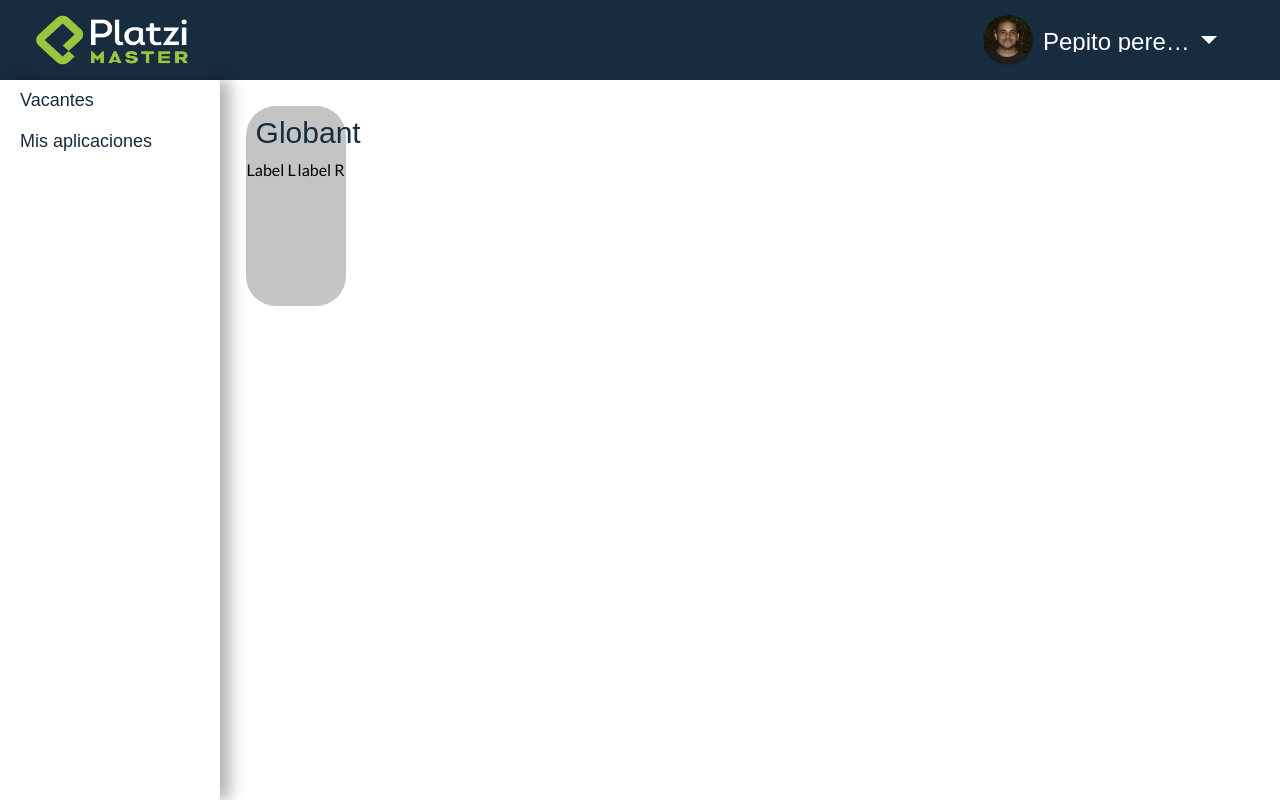
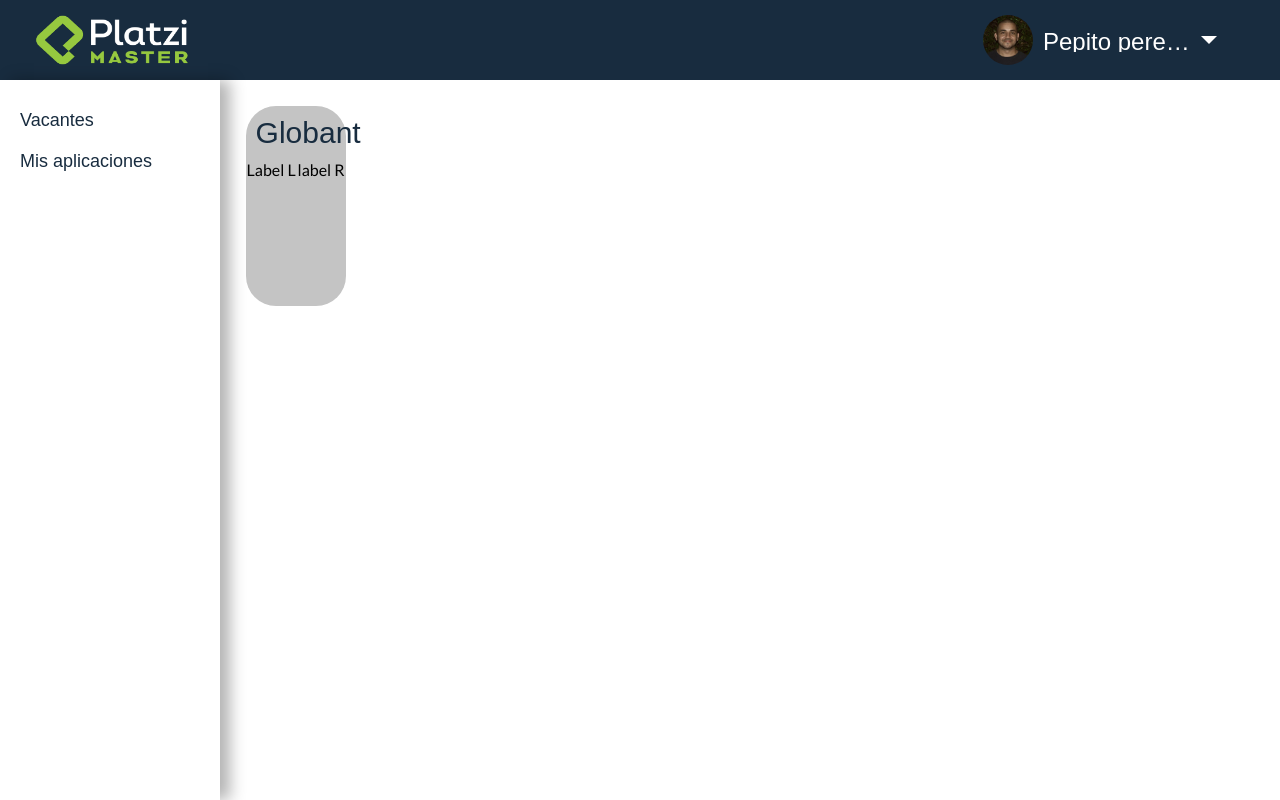
Before and after one commit to Seveen-Team/frontend, a React app: page / in a window 1280 px wide. Built offline with nearby package versions, Linux system fonts and the light colour scheme.

Commit message:
[FIX] functionality sidebar

```diff
--- a/src/components/Header/styles.js
+++ b/src/components/Header/styles.js
@@ -6,7 +6,7 @@
   position: absolute;
   top: 0;
   left: 0;
-  z-index: 0;
+  z-index: 1;
   box-sizing: border-box;
   width: 100%;
   height: 80px;
@@ -43,10 +43,11 @@
   background-color: transparent;
   border-radius: 30px;
   padding: 5px 15px 5px 5px;
+  cursor: pointer;
   &:hover{
     background-color: ${props => props.theme.hover};
   }
-  @media screen and (max-width: 578px) and (orientation: portrait) {
+  @media screen and (max-width: 578px) {
     display: none;
   }
 `;
@@ -87,6 +88,7 @@
   justify-content: center;
   align-items: center;
   outline: none;
+  cursor: pointer;
   &:hover, :focus {
     background-color: ${props => props.theme.hover};
   }
--- a/src/components/Sidebar/index.js
+++ b/src/components/Sidebar/index.js
@@ -1,15 +1,25 @@
 import React from 'react';
-import { WrapperSidebar, Anchor, Text } from './styles';
+import { WrapperSidebar, Anchor, Text, CloseButton, ListContent } from './styles';
 
-const Sidebar = () => {
+const Sidebar = ({ open, action }) => {
+
+  const handleClose = () => {
+    action('false');
+  }
+
   return (
-    <WrapperSidebar>
+    <WrapperSidebar state={open}>
+      <CloseButton type='button' onClick={handleClose}>
+        X
+      </CloseButton>
+      <ListContent>
         <Anchor to="/">
           <Text>Vacantes</Text>
         </Anchor>
         <Anchor to="/test">
           <Text>Mis aplicaciones</Text>
         </Anchor>
+      </ListContent>
     </WrapperSidebar>
   );
 }
--- a/src/components/Sidebar/styles.js
+++ b/src/components/Sidebar/styles.js
@@ -1,18 +1,36 @@
-import styled from 'styled-components';
+import styled, { css } from 'styled-components';
 import { Link } from 'react-router-dom';
+import { intoScreen, outScreen } from '../../styles/animation';
 
 const WrapperSidebar = styled.div`
   position: absolute;
   bottom: 0;
   left: 0;
+  z-index: 2;
   height: calc(100vh - 80px);
   box-shadow: 10px 0px 15px rgba(0,0,0,0.3);
   width: 220px;
-  display: flex;
-  flex-direction: column;
+  padding-top: 20px;
+  background-color: ${props =>props.theme.white} !important;
+  @media screen and (max-width: 578px) {
+    top: 0;
+    height: 100vh;
+    width: 100%;
+    z-index: 2;
+    ${props => props.state === '' && css`
+      margin-left: -100%;
+    `}
+    ${props => props.state === 'true' && css`
+      ${intoScreen()};
+    `};
+    ${props => props.state === 'false' && css`
+      ${outScreen()};
+    `};
+  }
 `;
 
 const Anchor = styled(Link)`
+  width: 100%;
   text-decoration: none;
   padding: 10px;
 
@@ -30,4 +48,30 @@
   margin-left: 10px;
 `;
 
-export { WrapperSidebar, Anchor, Text };
+const CloseButton = styled.button`
+  position: absolute;
+  top: 12.5px;
+  right: 15px;
+  padding: 7.5px 12.5px;
+  border: none;
+  outline: none;
+  background-color: #ddd;
+  border-radius: 50%;
+  color: '#ddd';
+
+  @media screen and (min-width: 578px) {
+    display: none;
+  }
+`;
+
+const ListContent = styled.section`
+  width: 100%;
+  display: flex;
+  flex-direction: column;
+  justify-content: center;
+  @media screen and (max-width: 578px) {
+    margin-top: 30px;
+  }
+`;
+
+export { WrapperSidebar, Anchor, Text, CloseButton, ListContent };
--- a/src/containers/Layout/index.js
+++ b/src/containers/Layout/index.js
@@ -4,7 +4,7 @@
 import { ContentChild } from './style';
 
 const styles = ({ children }) => {
-  const [action, setAction] = useState(false);
+  const [action, setAction] = useState('');
 
   return (
     <>
--- a/src/containers/Layout/style.js
+++ b/src/containers/Layout/style.js
@@ -7,4 +7,8 @@
   width: calc(100% - 220px);
   height: calc(100vh - 80px);
   padding: 2%;
+  @media screen and (max-width: 578px) and (orientation: portrait) {
+    width: 100%;
+    height: calc(100vh - 80px);
+  }
 `;
--- a/src/routes/App.js
+++ b/src/routes/App.js
@@ -1,7 +1,6 @@
 import React from 'react';
 import { BrowserRouter, Switch, Route } from 'react-router-dom';
 import Layout from '../containers/Layout';
-import Header from '../components/Header';
 import TrelloCard from '../components/TrelloCard';
 
 const App = () => {
--- /dev/null
+++ b/src/styles/animation.js
@@ -0,0 +1,44 @@
+import { css, keyframes } from 'styled-components';
+
+
+
+export const intoFrames = keyframes`
+  from {
+    /* width: 0; */
+    background-color: white;
+    margin-left: -100%;
+    opacity: 0;
+    visibility: hidden;
+
+  }
+  to{
+    /* width: 100%; */
+    background-color: white;
+    margin-left: 0;
+    opacity: 1;
+    visibility: visible;
+  }
+`;
+
+export const outFrames = keyframes`
+  from {
+    background-color: white;
+    margin-left: 0;
+    opacity: 1;
+    visibility: visible;
+  }
+  to {
+    background-color: white;
+    margin-left: -100%;
+    opacity: 0;
+    visibility: hidden;
+  }
+`;
+
+export const intoScreen = ({ time = '0.5s', type = 'ease-in-out' } = {}) => css`
+  animation: ${time} ${intoFrames} ${type} forwards;
+`;
+
+export const outScreen = ({ time = '0.5s', type = 'ease-in-out' } = {}) => css`
+  animation: ${time} ${outFrames} ${type} forwards;
+`;
```
Lines whose indentation alone changed are shown as unchanged.
